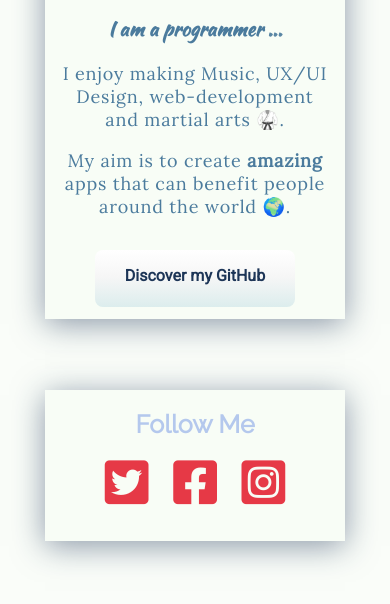
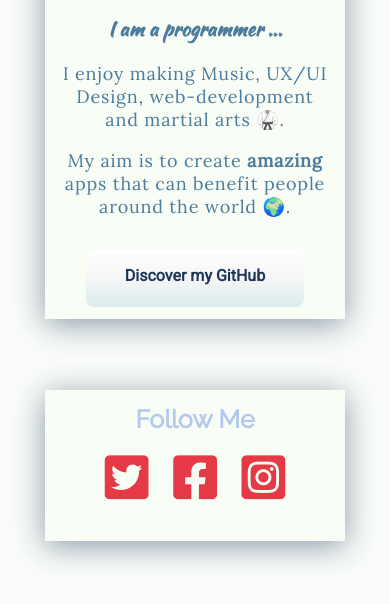
Before and after one commit to MarcusAl/profile, a plain HTML site: page index.html in a window 390 px wide. Shown: the part 306-910 px from the top of the page. Drawn offline with Linux system fonts and the light colour scheme.

Commit message:
Change style

```diff
--- a/style.css
+++ b/style.css
@@ -38,6 +38,7 @@ a:hover {
 }
 
 .follow_link {
+  margin-top: 0;
   color: rgba(180, 200, 237, 1);
   font-size: 25px;
 }
@@ -132,8 +133,8 @@ p {
   border-radius: 0.5rem;
   font-size: 1rem;
   font-weight: 600;
-  width: 20vh;
-  height: 2.5vh;
+  width: 22vh;
+  height: 3vh;
   padding: 1rem;
   transition-duration: 2s;
   transition-timing-function: ease-out;
@@ -173,6 +174,9 @@ p {
   .container {
     width: 500px;
   }
+  .follow_link {
+    margin-top: 1rem;
+  }
 }
 @media (max-width: 540px) {
   /* For a screen < 540px, this CSS will be read */
```
